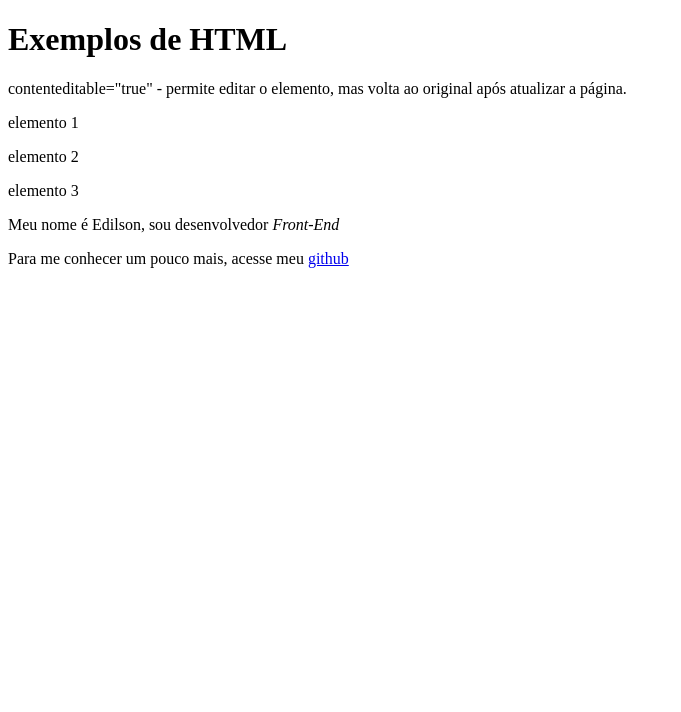
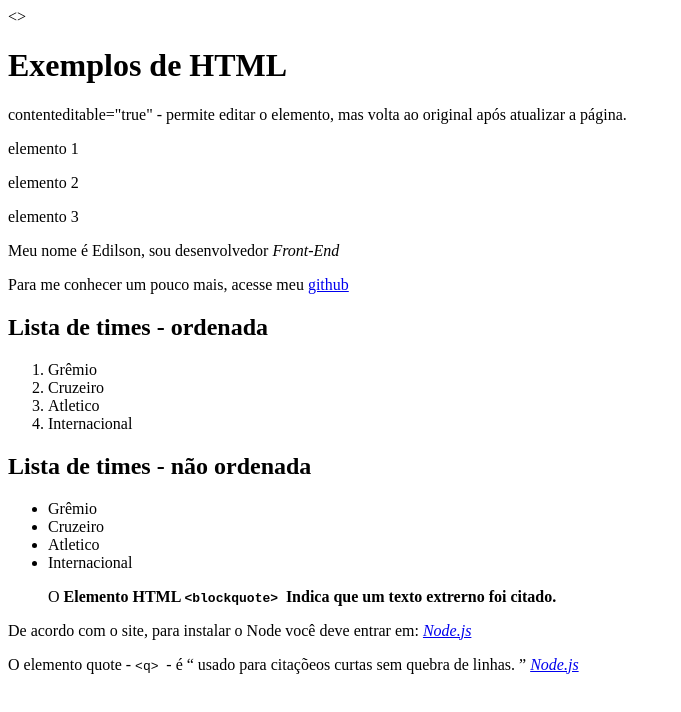
Before and after one commit to etmjr03/Trilha-Discover-Rocketseat, a plain HTML site: page index.html in a window 1280 px wide. Shown: the whole page, without its empty margins (0-681 px from the left). Drawn offline with Linux system fonts and the light colour scheme.

Commit message:
Conceitos basicos sobre listas e citacoes - HTML

```diff
--- a/index.html
+++ b/index.html
@@ -1,12 +1,14 @@
 <!DOCTYPE html>
 <html lang="en">
+
 <head>
     <meta charset="UTF-8">
     <meta http-equiv="X-UA-Compatible" content="IE=edge">
     <meta name="viewport" content="width=device-width, initial-scale=1.0">
     <title>Trilha Discover - RocketSeat</title>
 </head>
-<body>
+
+<>
     <h1>Exemplos de HTML</h1>
 
     <!--
@@ -22,13 +24,78 @@
     - title = define um título após descansar o mouse em cima do elemento
     -->
 
-    <p contenteditable="true">contenteditable="true" - permite editar o elemento, mas volta ao original após atualizar a página.</p>
+    <p contenteditable="true">contenteditable="true" - permite editar o elemento, mas volta ao original após atualizar a
+        página.</p>
 
     <p tabindex="1">elemento 1</p>
     <p tabindex="2">elemento 2</p>
     <p tabindex="3">elemento 3</p>
 
+    <!--
+    Desafio de texto com hyperlink
+    -->
     <p>Meu nome é <stong>Edilson</stong>, sou desenvolvedor <em>Front-End</em></p>
     <p>Para me conhecer um pouco mais, acesse meu <a href="https://github.com/etmjr03" target="_blank">github</a></p>
-</body>
+
+    <!--
+    Listas ordenadas e não ordenadas
+    -->
+
+    <h2>Lista de times - ordenada</h2>
+    <ol>
+        <li>Grêmio</li>
+        <li>Cruzeiro</li>
+        <li>Atletico</li>
+        <li>Internacional</li>
+    </ol>
+
+    <h2>Lista de times - não ordenada</h2>
+    <ul>
+        <li>Grêmio</li>
+        <li>Cruzeiro</li>
+        <li>Atletico</li>
+        <li>Internacional</li>
+    </ul>
+
+    <!--
+    Citações com HTML
+
+    - blockquote
+    - cite
+    - q
+    -->
+
+    <blockquote cite="https://developer.mozilla.org/pt-BR/docs/Web/HTML/Global_attributes">
+        <p>O
+            <strong>Elemento HTML
+                <code>
+                    &lt;blockquote&gt;
+                </code>Indica que um texto extrerno foi citado.
+            </strong>
+        </p>
+    </blockquote>
+
+    <p>
+        De acordo com o site, para instalar o Node você deve entrar em:
+        <a href="https://nodejs.org/en/">
+            <cite>Node.js</cite>
+        </a>
+    </p>
+
+    <p>
+        O elemento quote -
+        <code>
+            &lt;q&gt;
+        </code>
+        - é
+            <q cite="">
+                usado para citaçõeos curtas sem quebra de linhas.
+            </q>
+                <a href="https://nodejs.org/en/">
+                    <cite>Node.js</cite>
+                </a>
+    </p>
+
+    </body>
+
 </html>
```
